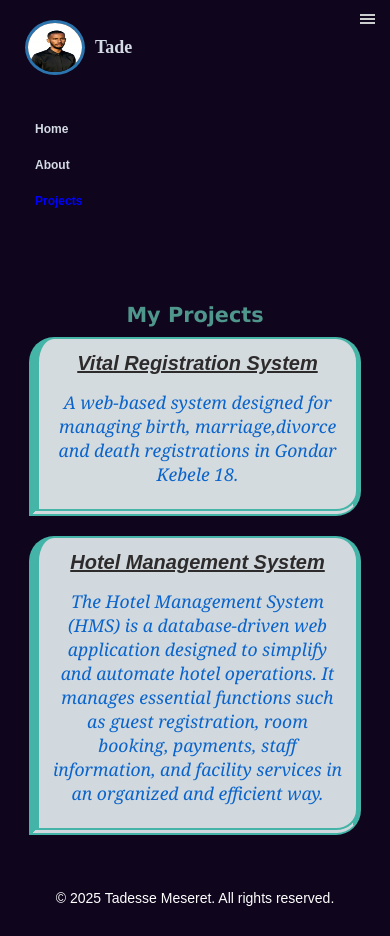
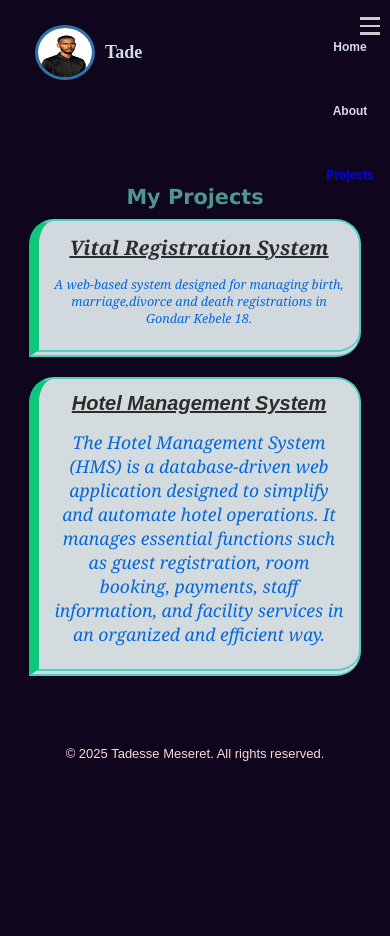
Before and after one commit to Tademeseret/my-portfolio, a plain HTML site: page project.html in a window 390 px wide. Both pictures are taken after a click on the element 367 px from the left and 19 px from the top of the page. After the commit the page ends 844 px from the top, so only its background shows below. Drawn offline with Linux system fonts and the light colour scheme.

Commit message:
fix menu toggle

```diff
--- a/project.html
+++ b/project.html
@@ -14,6 +14,7 @@
     <img src="pic/l.png" alt="Tadesse Logo" />
     <h1>Tade</h1>
   </a>
+
     <!-- Mobile Menu Button -->
     <div class="menu-toggle" id="menu-toggle">
       <span></span>
@@ -44,13 +45,13 @@
   <section id="projects">
     <h2>My Projects</h2>
 
-    <div class="vital">
+    <div class="project1">
       <h3 >Vital Registration System</h3>
       <p>A web-based system designed for managing birth,
          marriage,divorce and death registrations in Gondar Kebele 18.</p>
 
       </div>
-      <div class="hotel">
+      <div class="project2">
         <h3> Hotel Management System </h3>
         <p> The Hotel Management System (HMS) is a database-driven
          web application designed to simplify and automate hotel
--- a/style.css
+++ b/style.css
@@ -62,6 +62,7 @@ nav ul li a {
   transition: color 0.3s;
 
 
+
 }
 
 nav ul li a:hover {
@@ -79,12 +80,13 @@ nav ul li a.active {
   flex-direction: column;
   cursor: pointer;
   position: absolute;
-  top: 8px;
-  right: 10px;
+  top: 10px;
+  right: 5px;
+  gap: 1px;
 }
 
 .menu-toggle span {
-  height: 2px;
+  height: 3px;
   width: 15px;
   background: #cbcdcf;
   margin: 1px 0px;
@@ -102,8 +104,8 @@ nav ul li a.active {
 }
 
 img.profile {
-  width: 350px;
-  height: 350px;
+  width: 400px;
+  height: 400px;
   object-fit: cover;
   border: 2px solid #ffffff;
   border-radius: 10%;
@@ -154,10 +156,11 @@ img.profile {
 }
 
 .border {
-  width: 610px;
+  width: 600px;
   max-width: 95%;
   height: auto;
-  margin: 25px auto;
+  margin: 10px auto;
+
 }
 
 .heading {
@@ -177,12 +180,18 @@ img.profile {
 /* --Contact Section -- */
 #contact {
   text-align: center;
-  padding: 25px 15px;
+  padding: 10px 5px;
+ border: 4px double rgba(143, 158, 223, 0.692);
+ border-radius: 60px;
+
+
+
+
 }
 
 #contact h2 {
   font-size: 2rem;
-  color: rgb(199, 39, 39);
+  color: rgb(39, 199, 63);
   font-family: Georgia, 'Times New Roman', Times, serif;
   text-decoration: underline;
 }
@@ -191,7 +200,7 @@ img.profile {
   display: flex;
   justify-content: center;
   flex-wrap: wrap;
-  gap: 10px;
+  gap: 5px;
 }
 
 .contact-icons .icon {
@@ -216,6 +225,8 @@ img.profile {
   color: white;
   text-decoration: none;
   font-weight: bold;
+  margin-bottom: 20px;
+
 }
 
 .phone a:hover {
@@ -248,42 +259,42 @@ img.profile {
   font-size: 2rem;
 }
 
-.vital,
-.hotel {
+.project1,
+.project2 {
   width: 550px;
   max-width: 95%;
   height: auto;
   margin: 10px auto;
   padding: 20px;
-  border: 2px solid rgba(4, 164, 143, 0.692);
+  border: 2px solid rgba(15, 203, 178, 0.692);
+  border-left-color: rgb(15, 198, 125);
   border-radius: 25px;
   text-align: center;
   margin-bottom: 20px;
   border-left-width: 10px;
-  border-right-width: 5px;
   border-bottom-left-radius: 0%;
   border-bottom-style: double;
   border-bottom-width: 7px;
   background-color: rgb(212, 219, 222);
 }
 
-.hotel {
+.project1 {
   background-color: rgb(209, 217, 222);
   height: auto;
 }
 
-.vital h3,
-.hotel h3 {
-  color: rgb(45, 43, 43);
+.project1 h3,
+.project2 h3 {
+  color: rgb(44, 45, 43);
   font-style: italic;
   text-align: center;
   font-size: 20px;
   text-decoration: underline;
 }
 
-.vital p,
-.hotel p {
-  color: rgb(10, 100, 203);
+.project1,
+.project2 p {
+  color: rgb(5, 104, 216);
   margin-top: 5px;
   font-family: Georgia, 'Times New Roman', Times, serif;
   font-size: 1.1rem;
@@ -304,8 +315,10 @@ img.profile {
 /* --Footer -- */
 #footer {
   text-align: center;
-  color: white;
-  font-size: 14px;
+  color: rgb(247, 219, 219);
+  font-size: 13px;
+margin:20px 5px 0px 5px;
+
 }
 
 /* RESPONSIVE MEDIA QUERIES  */
@@ -314,8 +327,8 @@ img.profile {
 @media (max-width: 1024px) {
   .bio,
   .border,
-  .vital,
-  .hotel {
+  .project1,
+  .project2 {
     width: 80%;
     padding: 15px;
     height: auto;
@@ -346,24 +359,25 @@ img.profile {
     flex-direction: column;
     width: 100%;
     display: none;
+    right: 5px;
   }
 
   nav ul.active {
     display: flex;
     flex-direction:column;
     justify-content: space-around;
-    background-color: #0f051d;
+
 
   }
 
   .menu-toggle {
-    display: flex;
+    display:flex;
   }
 
   .bio,
   .border,
-  .vital,
-  .hotel {
+  .project1,
+  .project2 {
     width: 95%;
     font-size: 90%;
     padding: 10px;
@@ -394,8 +408,8 @@ img.profile {
 
   .bio,
   .border,
-  .vital,
-  .hotel {
+  .project1,
+  .project2 {
     width: 100%;
     padding: 8px;
   }
@@ -404,3 +418,84 @@ img.profile {
     font-size: 12px;
   }
 }
+
+/* Mobile styles */
+@media (max-width: 768px) {
+  nav ul {
+    display: none;
+    flex-direction:column-reverse;
+
+    padding: 5px;
+    position: absolute;
+    right: 5px;
+    top: 20px;
+    width: 80px;
+
+  }
+
+  nav ul.active {
+    display: flex;
+  }
+
+  .menu-toggle {
+    display: flex;
+  }
+}
+/* Responsive Design (Mobile)*/
+@media (max-width: 768px) {
+
+  /* Header layout */
+  header {
+    justify-content: space-between;
+    padding: 5px 10px;
+  }
+
+
+  nav ul {
+    display: none;
+    flex-direction: column;
+    gap: 0px;
+
+    position: absolute;
+    top: 20px;
+    right: 10px;
+    width: 60px;
+    padding: 0px;
+
+  }
+
+
+  nav ul.active {
+    display: flex;
+  }
+
+  .menu-toggle {
+    display: flex;
+  }
+
+  /* Smaller toggle size */
+  .menu-toggle span {
+    width: 20px;
+    height: 2.5px;
+    margin: 2px 0;
+  }
+
+  /* Vertical menu links */
+  nav ul li a {
+    display: block;
+    width: 100%;
+    padding: 5px 0;
+    text-align: center;
+  }
+
+  /* Home section responsive */
+  #home {
+    flex-direction: column;
+    text-align: center;
+    padding: 10px;
+  }
+
+  #home img {
+    width: 180px;
+  }
+}
```
Also changed, not shown: about.html (+2 -0 lines), index.html (+1 -1 lines).
